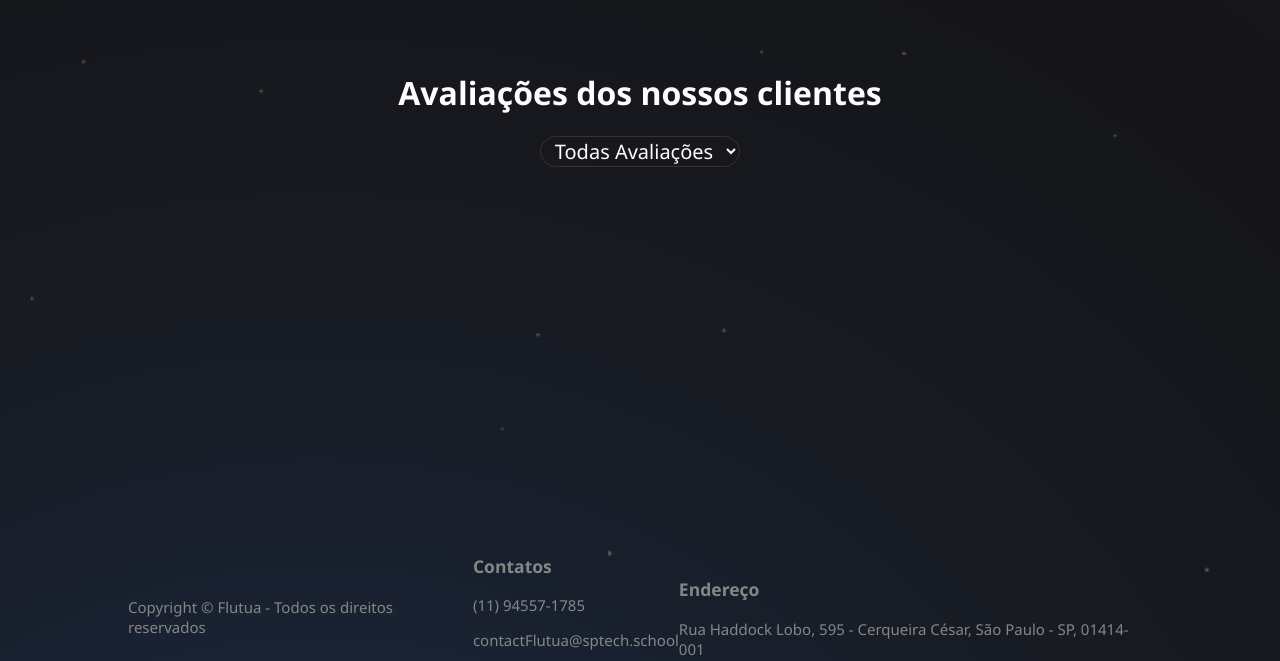
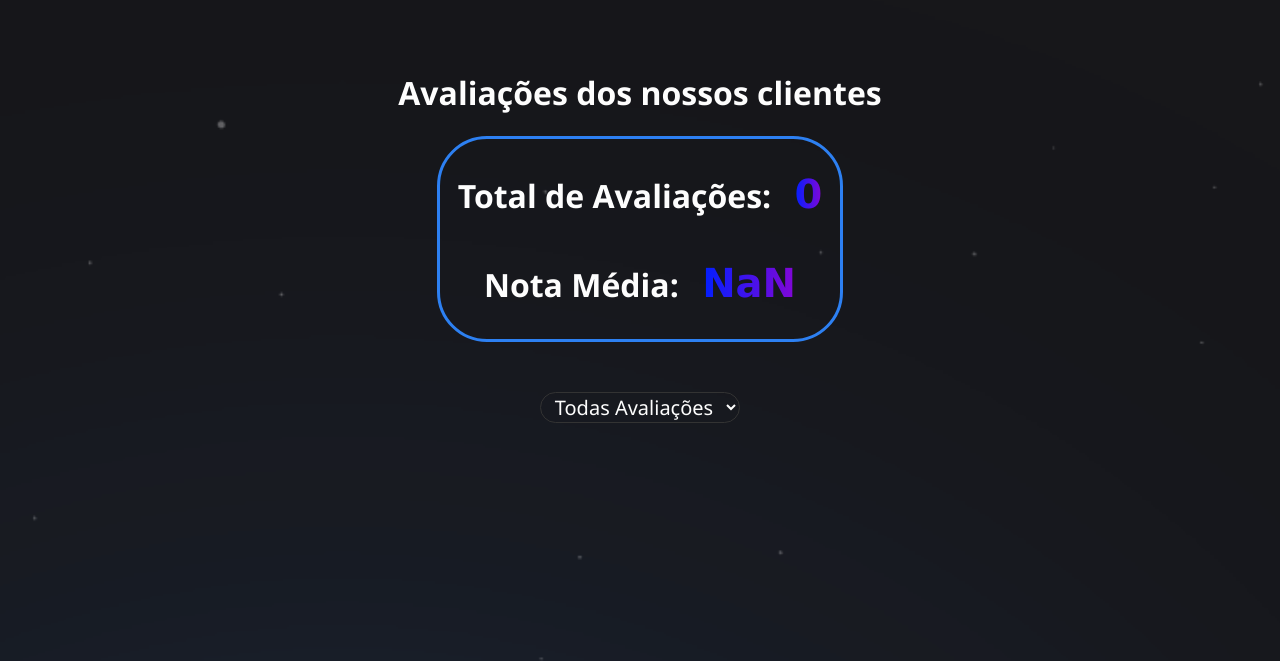
Before and after one commit to Felipe-Baamonde/Projeto-Individual-Flutua, a website: page Algoritmo/Site-Flutua/site/public/index.html in a window 1280 px wide. Shown: the part 2522-3183 px from the top of the page. Drawn offline with Linux system fonts and the light colour scheme; no server answers.

Commit message:
Adicionando media das notas

```diff
--- a/Algoritmo/Site-Flutua/site/public/css/style.css
+++ b/Algoritmo/Site-Flutua/site/public/css/style.css
@@ -403,3 +403,39 @@ html {
 .estrelas img{
     width: 25px;
 }
+#input_mensagem {
+    width: 300px;
+    height: 100px;
+}
+
+.media{
+    display: flex;
+    flex-direction: column;
+    justify-content: center;
+    align-items: center;
+    border: solid 3px rgb(45, 128, 242);
+    border-radius: 50px;
+    margin-bottom: 50px;
+    width: 400px;
+    height: 200px;
+}
+.media #mediaNota {
+    font-size: 40px;
+    font-family: Verdana, Geneva, Tahoma, sans-serif;
+    background-image: linear-gradient(to right,#001fff, #8406d6);
+    -webkit-background-clip: text;
+    background-clip: text;
+    color: transparent;
+    font-weight: bold;
+    margin-left: 15px;
+}
+.media #qtdAvaliacao{
+    font-size: 40px;
+    font-family: Verdana, Geneva, Tahoma, sans-serif;
+    background-image: linear-gradient(to right,#001fff, #8406d6);
+    -webkit-background-clip: text;
+    background-clip: text;
+    color: transparent;
+    font-weight: bold;
+    margin-left: 15px;
+}
--- a/Algoritmo/Site-Flutua/site/public/index.html
+++ b/Algoritmo/Site-Flutua/site/public/index.html
@@ -106,6 +106,13 @@
     <section id="avaliacoes"></section>
     <div class="avaliacoes">
         <h1>Avaliações dos nossos clientes</h1>
+        <div class="media">
+            <h1>Total de Avaliações: <u id="qtdAvaliacao">66</u></h1>
+        <h1>Nota Média: <span id="mediaNota">5.0</span></h1>
+        </div>
+
+
+
 
         <select name="" id="filtro" onchange="VerAvaliacoes()">
             <option value="0">Todas Avaliações</option>
@@ -152,6 +159,8 @@
 </html>
 <script>
     var listaAvaliacoes = [];
+
+
     urlEstrela = '<img src="assets/images/star1.png">'
     function VerAvaliacoes() {
         mensagem.innerHTML = ``
@@ -185,7 +194,6 @@
                                     </div>
                                     `
                                     avaliacoesMostradas++
-
                     }
                     // fILTRO 5 ESTRELAS
                     else if (filtroEstrelas == 5 && listaAvaliacoes[i].qtdEstrelas == 5) {
@@ -302,4 +310,15 @@
             })
 
     }
+    function mediaNotas(){
+        var somaNotas = 0
+        for (let cont = 0; cont < listaAvaliacoes.length; cont++) {
+           somaNotas += listaAvaliacoes[cont].qtdEstrelas
+
+        }
+        var media = somaNotas / listaAvaliacoes.length
+        qtdAvaliacao.innerHTML = `${listaAvaliacoes.length}`
+        mediaNota.innerHTML = `${media.toFixed(1)}`
+    }
+    setTimeout(mediaNotas, 100)
 </script>
```
Lines whose indentation alone changed are shown as unchanged.
